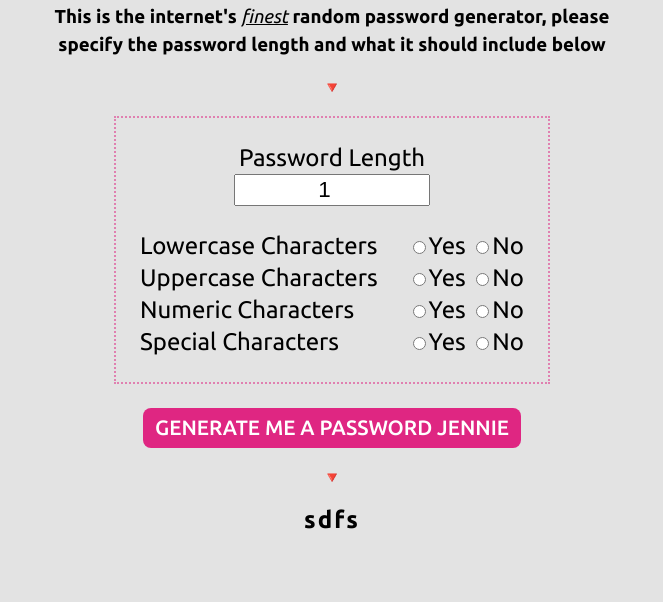
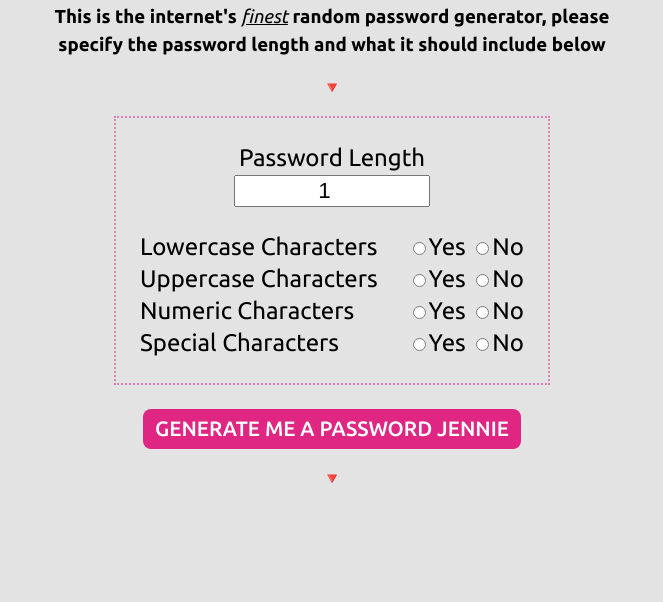
Before and after one commit to wuanzo/practice-projects, a plain HTML site: page passwordjennie/index.html in a window 1280 px wide. Shown: the part 110-712 px from the top of the page, without its empty margins (308-971 px from the left). Drawn offline with Linux system fonts and the light colour scheme.

Commit message:
second commit

```diff
--- a/passwordjennie/index.html
+++ b/passwordjennie/index.html
@@ -26,8 +26,10 @@
     <div class="buttons-container">
 
       <div class="password-length-container">
-        <label for="length" id="password-length">Password Length</label>
-        <input type="number" id="length" value="1" min="1" max="99">
+        <label for="length" id="password-length">Password Length
+          <input type="number" id="length" value="1" min="1" max="99">
+        </label>
+
       </div>
 
       <div class="options-container">
@@ -68,7 +70,7 @@
     <button id="generate" onclick="generate()">GENERATE ME A PASSWORD JENNIE</button>
       <span class="arrow">🔻</span>
 
-    <p id="password_box">sdfs</p>
+    <p id="password_box"></p>
 
     <div class="header-text">
       <p id="yadayada">In order to protect the things you hold dear from the treacherous and invasive creatures
```
